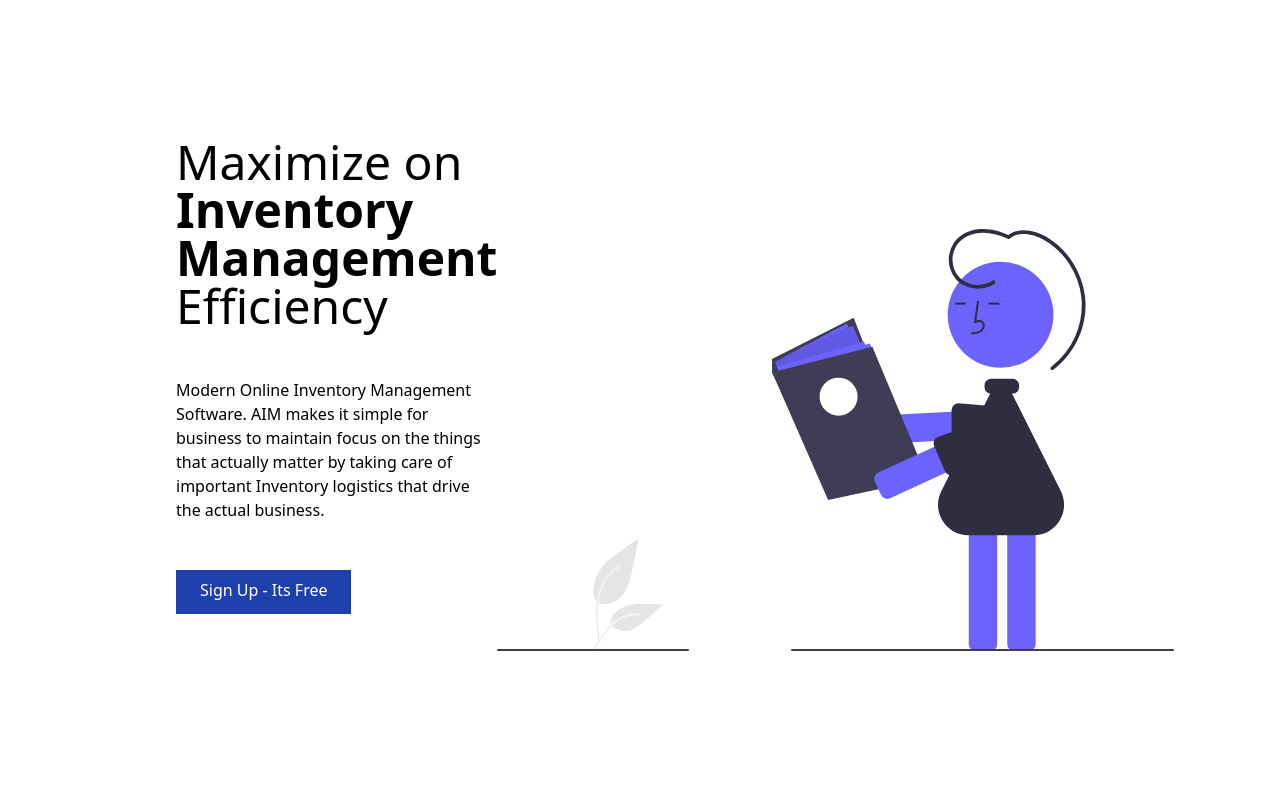
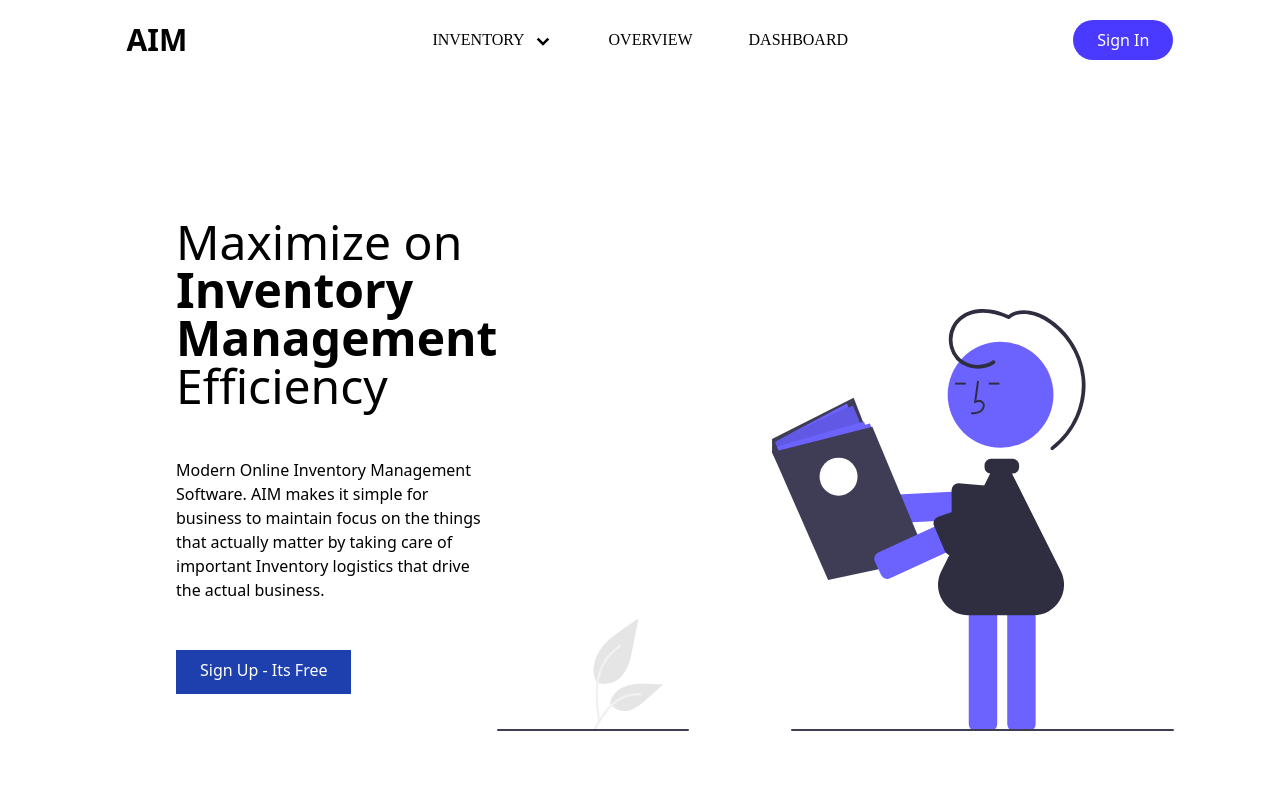
Before and after one commit to Mr-Randell/aim-front-end, a React (Vite) app: page / in a window 1280 px wide. Shown: the top 800 px of the page. Built offline with nearby package versions, Linux system fonts and the light colour scheme.

Commit message:
done with navbar

```diff
--- a/src/App.jsx
+++ b/src/App.jsx
@@ -1,19 +1,22 @@
 import { useState } from 'react'
 // import { useSelector } from "react-redux";
 import { Routes, Route } from "react-router-dom";
+import NavBar from './components/Nav/NavBar';
 // import {  } from "./components";
 import { Overview } from "./pages";
 
 function App() {
   const [count, setCount] = useState(0)
 
-  return (
+  return <>
+    <NavBar/>
     <div className="container flex-col items-center h-screen mx-auto">
       <Routes>
         <Route path="/" element={ <Overview />} />
       </Routes>
     </div>
-  )
+  </>
+
 }
 
 export default App
--- /dev/null
+++ b/src/components/Nav/Mylinks.js
@@ -0,0 +1,32 @@
+export const links = [
+  {
+    name: "Inventory",
+    submenu: true,
+    sublinks: [
+      {
+        Head: "USE Basics",
+        sublink: [
+          { name: "Operating Assets", link: "/" },
+          { name: "Inventory", link: "/" },
+          { name: "Investment Property", link: "/" },
+          { name: "Fixed Assets", link: "/" },
+          { name: "Leased Assets", link: "/" },
+        ],
+      },
+      {
+        Head: "PHYSICAL EXISTENCE",
+        sublink: [
+          { name: "Tangible Assets", link: "/" },
+          { name: "Intangible Assets", link: "/" },
+        ],
+      },
+      {
+        Head: "DURATION HELD",
+        sublink: [
+          { name: "Current Assets", link: "/" },
+          {name: "Fixed Assets",link: "/"}
+        ],
+      },
+    ],
+  }
+];
--- /dev/null
+++ b/src/components/Nav/NavBar.jsx
@@ -0,0 +1,71 @@
+import React, { useState } from "react";
+import { Link } from "react-router-dom";
+import NavLinks from "./NavLinks";
+import { HiOutlineMenuAlt3 } from "react-icons/hi";
+
+const NavBar = () => {
+  const [open, setOpen] = useState(false);
+  return (
+    <nav className="bg-white mx-auto">
+      <div className="flex items-center font-medium justify-around">
+        <div className="z-50 p-5 md:w-auto w-full flex justify-between">
+          {/* <img
+            src="https://freepngimg.com/save/25646-stock-market-clipart/1000x1000"
+            alt="logo"
+            className="md:cursor-pointer h-9"
+          /> */}
+          <h1 className="md:cursor-pointer h-9 font-semibold text-3xl">AIM</h1>
+
+          <div className="text-3xl md:hidden" onClick={() => setOpen(!open)}>
+            <HiOutlineMenuAlt3 name={`${open ? "close" : "menu"}`} />
+          </div>
+        </div>
+        <ul className="md:flex hidden uppercase items-center gap-8 font-[Poppins]">
+          <NavLinks />
+          <li>
+            <Link to="/" className="py-7 px-3 inline-block">
+              Overview
+            </Link>
+          </li>
+          <li>
+            <Link to="/dashboard" className="py-7 px-3 inline-block">
+              Dashboard
+            </Link>
+          </li>
+        </ul>
+        <div className="md:block hidden">
+          <button className="bg-primary text-white  px-6 py-2 rounded-full">
+            <Link to="/login">Sign In</Link>
+          </button>
+        </div>
+
+        {/* Mobile nav */}
+        <ul
+          className={`
+        md:hidden bg-white fixed w-full top-0 overflow-y-auto bottom-0 py-24 pl-4
+        duration-500 ${open ? "left-0" : "left-[-100%]"}
+        `}
+        >
+          <NavLinks />
+          <li>
+            <Link to="/" className="py-7 px-3 inline-block">
+              Overview
+            </Link>
+          </li>
+          <li>
+            <Link to="/dashboard" className="py-7 px-3 inline-block">
+              Dashboard
+            </Link>
+          </li>
+          <div className="py-5">
+            <button className="bg-primary text-white  px-6 py-2 rounded-full">
+              <Link to="/login">Sign In</Link>
+            </button>
+          </div>
+        </ul>
+      </div>
+    </nav>
+  );
+};
+
+export default NavBar;
--- /dev/null
+++ b/src/components/Nav/NavLinks.jsx
@@ -0,0 +1,115 @@
+import React, { useState } from "react";
+import { Link } from "react-router-dom";
+import { links } from "./Mylinks";
+import { GoChevronDown, GoChevronUp } from "react-icons/go";
+
+const NavLinks = () => {
+  const [heading, setHeading] = useState("");
+  const [subHeading, setSubHeading] = useState("");
+  return (
+    <>
+      {links.map((link) => (
+        <div>
+          <div className="px-3 text-left md:cursor-pointer group">
+            <h1
+              className="py-7 flex justify-between items-center md:pr-0 pr-5 group"
+              onClick={() => {
+                heading !== link.name ? setHeading(link.name) : setHeading("");
+                setSubHeading("");
+              }}
+            >
+              {link.name}
+              <span className="text-xl md:hidden inline">
+                <GoChevronUp
+                  name={`${
+                    heading === link.name ? "chevron-up" : "chevron-down"
+                  }`}
+                />
+              </span>
+              <span className="text-xl md:mt-1 md:ml-2  md:block hidden group-hover:rotate-180 group-hover:-mt-2">
+                <GoChevronDown name="chevron-down" />
+              </span>
+            </h1>
+            {link.submenu && (
+              <div>
+                <div className="absolute top-20 hidden group-hover:md:block hover:md:block">
+                  <div className="py-3">
+                    <div
+                      className="w-4 h-4 left-3 absolute
+                    mt-1 bg-white rotate-45"
+                    ></div>
+                  </div>
+                  <div className="bg-white p-5 grid grid-cols-3 gap-10">
+                    {link.sublinks.map((mysublinks) => (
+                      <div>
+                        <h1 className="heading">{mysublinks.Head}</h1>
+                        {mysublinks.sublink.map((slink) => (
+                          <li className="text-sm text-gray-600 my-2.5">
+                            <Link
+                              to={slink.link}
+                              className="hover:text-primary"
+                            >
+                              {slink.name}
+                            </Link>
+                          </li>
+                        ))}
+                      </div>
+                    ))}
+                  </div>
+                </div>
+              </div>
+            )}
+          </div>
+
+          {/* Mobile menus */}
+          <div
+            className={`
+            ${heading === link.name ? "md:hidden" : "hidden"}
+          `}
+          >
+            {/* sublinks */}
+            {link.sublinks.map((slinks) => (
+              <div>
+                <div>
+                  <h1
+                    onClick={() =>
+                      subHeading !== slinks.Head
+                        ? setSubHeading(slinks.Head)
+                        : setSubHeading("")
+                    }
+                    className="py-4 pl-7 font-semibold md:pr-0 pr-5 flex justify-between items-center md:pr-0 pr-5"
+                  >
+                    {slinks.Head}
+
+                    <span className="text-xl md:mt-1 md:ml-2 inline">
+                      <GoChevronUp
+                        name={`${
+                          subHeading === slinks.Head
+                            ? "chevron-up"
+                            : "chevron-down"
+                        }`}
+                      />
+                    </span>
+                  </h1>
+                  <div
+                    className={`${
+                      subHeading === slinks.Head ? "md:hidden" : "hidden"
+                    }`}
+                  >
+                    {slinks.sublink.map((slink) => (
+                      <li className="py-3 pl-14">
+                        <Link to={slink.link}>{slink.name}</Link>
+                      </li>
+                    ))}
+                  </div>
+                </div>
+              </div>
+            ))}
+          </div>
+        </div>
+      ))}
+    </>
+  );
+};
+
+export default NavLinks;
--- a/src/index.css
+++ b/src/index.css
@@ -1,6 +1,20 @@
 @tailwind base;
 @tailwind components;
 @tailwind utilities;
+
+@layer base {
+  .heading {
+    @apply text-lg font-semibold relative  text-black tracking-[1px] hover:text-gray-500
+  }
+  .heading::after{
+    @apply content-[''] bg-blue-500 h-[3px] w-[0%]
+    left-0 -bottom-[1px] rounded-xl absolute duration-300
+  }
+  .heading:hover::after{
+    @apply w-[100%]
+  }
+
+}
 
 /* :root {
   font-family: Inter, Avenir, Helvetica, Arial, sans-serif;
--- a/tailwind.config.cjs
+++ b/tailwind.config.cjs
@@ -1,8 +1,6 @@
 /** @type {import('tailwindcss').Config} */
 module.exports = {
-  content: [
-    "./src/**/*.{js,jsx,ts,tsx}",
-  ],
+  content: ["./src/**/*.{js,jsx,ts,tsx}"],
   theme: {
     screens: {
       sm: "480px",
@@ -11,10 +9,13 @@ module.exports = {
       xl: "1440px",
     },
     extend: {
+      colors: {
+        primary: "#4A3AFF",
+      },
       backgroundImage: {
-        'hero-image': "url('/img/footer-texture.png')",
-      }
+        "hero-image": "url('/img/footer-texture.png')",
+      },
     },
   },
   plugins: [],
-}
+};
```
Also changed, not shown: 1 other file (tests, documents, lock files or other folders).
